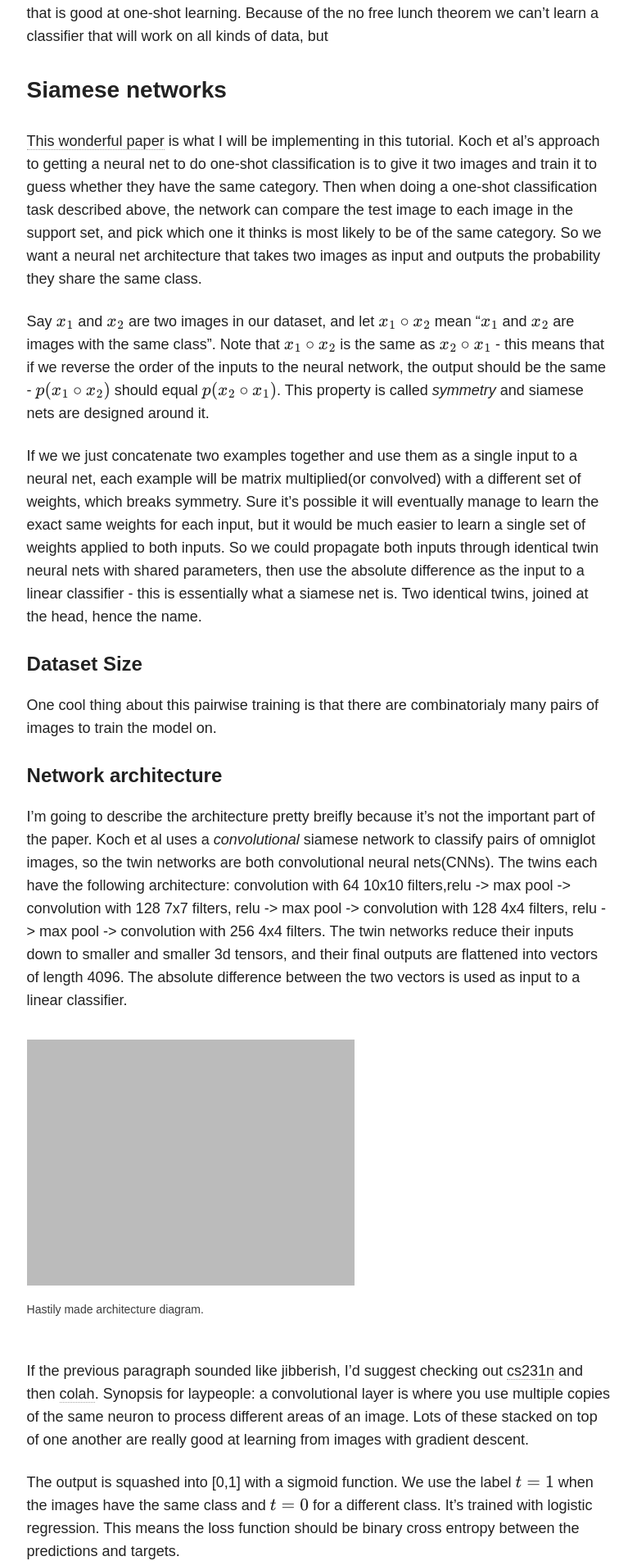
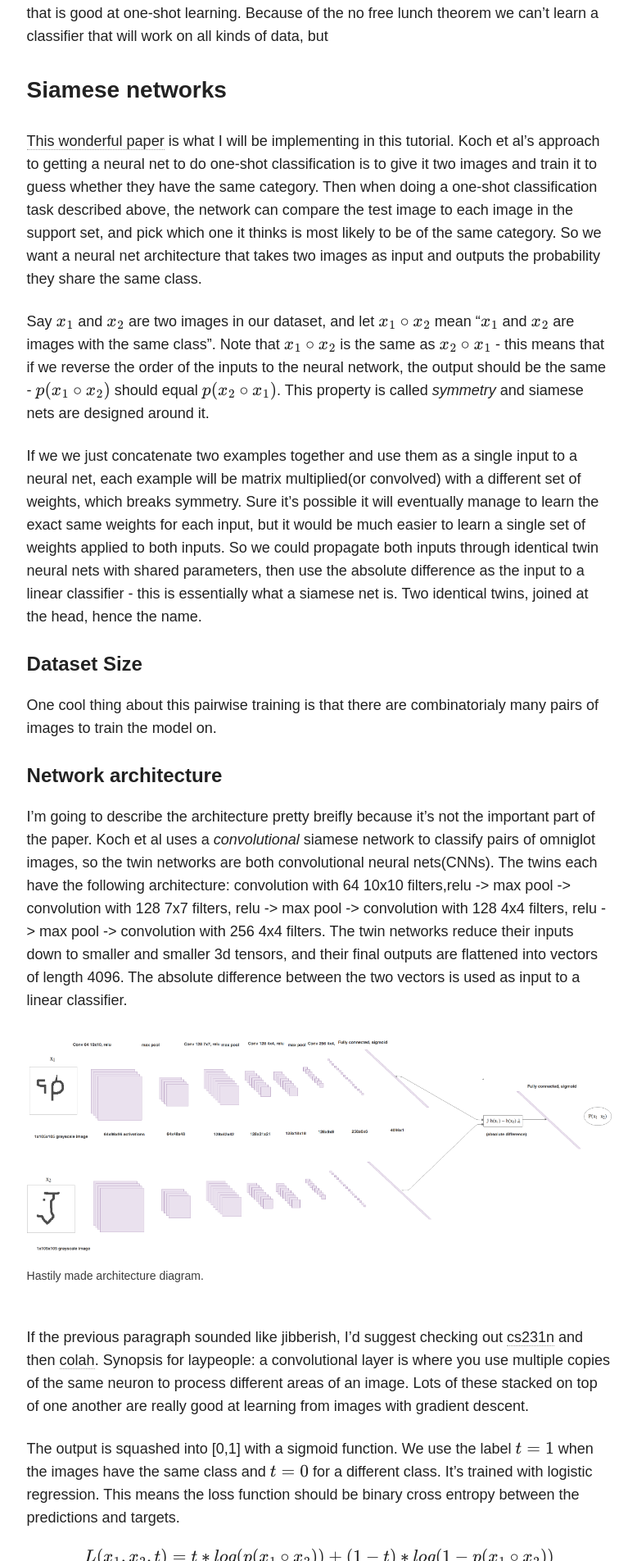
Before and after one commit to sorenbouma/sorenbouma.github.io, a Jekyll site: the page built from _posts/blog/2017-02-11-oneshot.md, in a window 1280 px wide. Shown: the part 4496-6400 px from the top of the page at 82% size, without its empty margins (347-1125 px from the left). Built offline with Jekyll 4.4.1, drawn with Linux system fonts in a browser that asks for light colours; nearby versions of some CDN libraries; formulas are drawn with MathJax 3; comment, search, counter and statistics services are not loaded.

Commit message:
diagram thumbnail

```diff
--- a/_posts/blog/2017-02-11-oneshot.md
+++ b/_posts/blog/2017-02-11-oneshot.md
@@ -105,7 +105,7 @@ I'm going to describe the architecture pretty breifly because it's not the impor
 
 
 <figure>
-	<a href="{{ site.url }}/images/Siamese_diagram_2.jpg" class="image-popup"><img src="{{ site.url }}/images/Siamese_diagram_2.jpg" alt="image"></a>
+	<a href="{{ site.url }}/images/Siamese_diagram_2.png" class="image-popup"><img src="{{ site.url }}/images/Siamese_diagram_2.png" alt="image"></a>
 	<figcaption>Hastily made architecture diagram.</figcaption>
 </figure>
 
```
